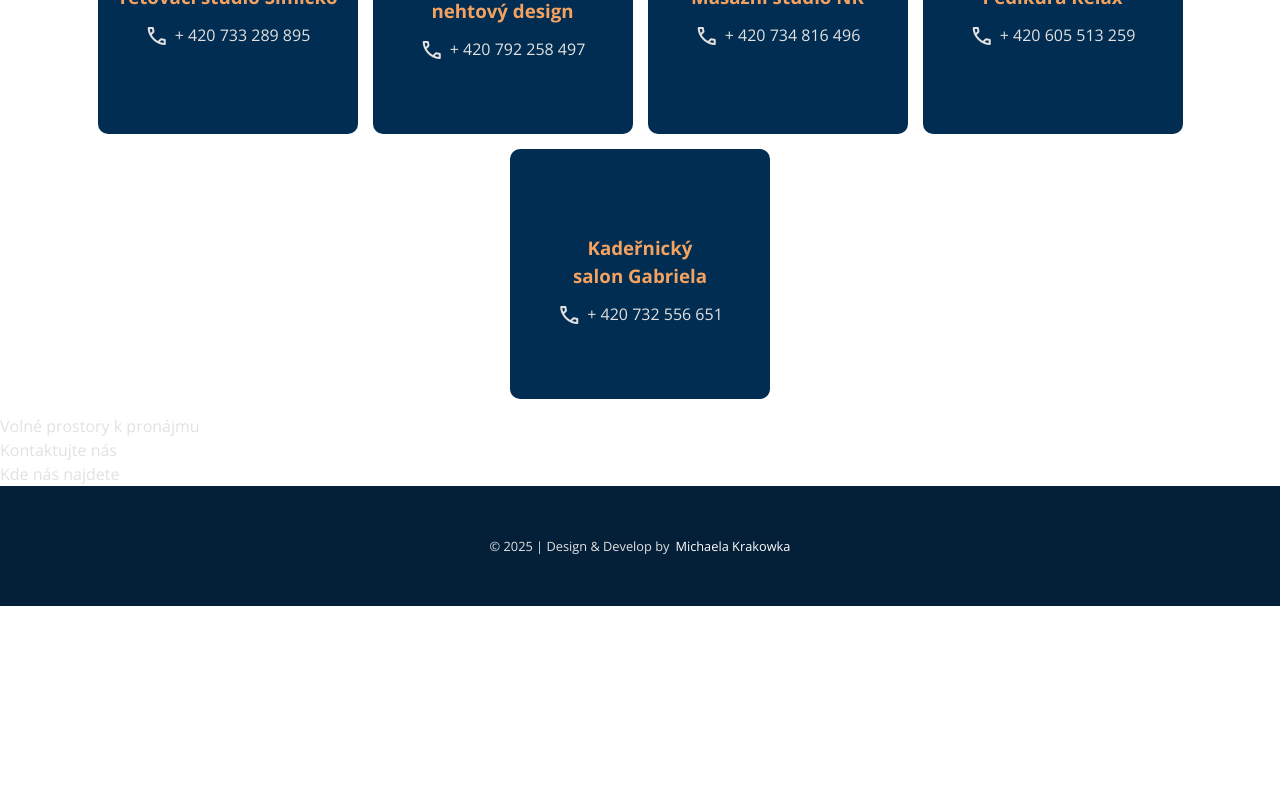
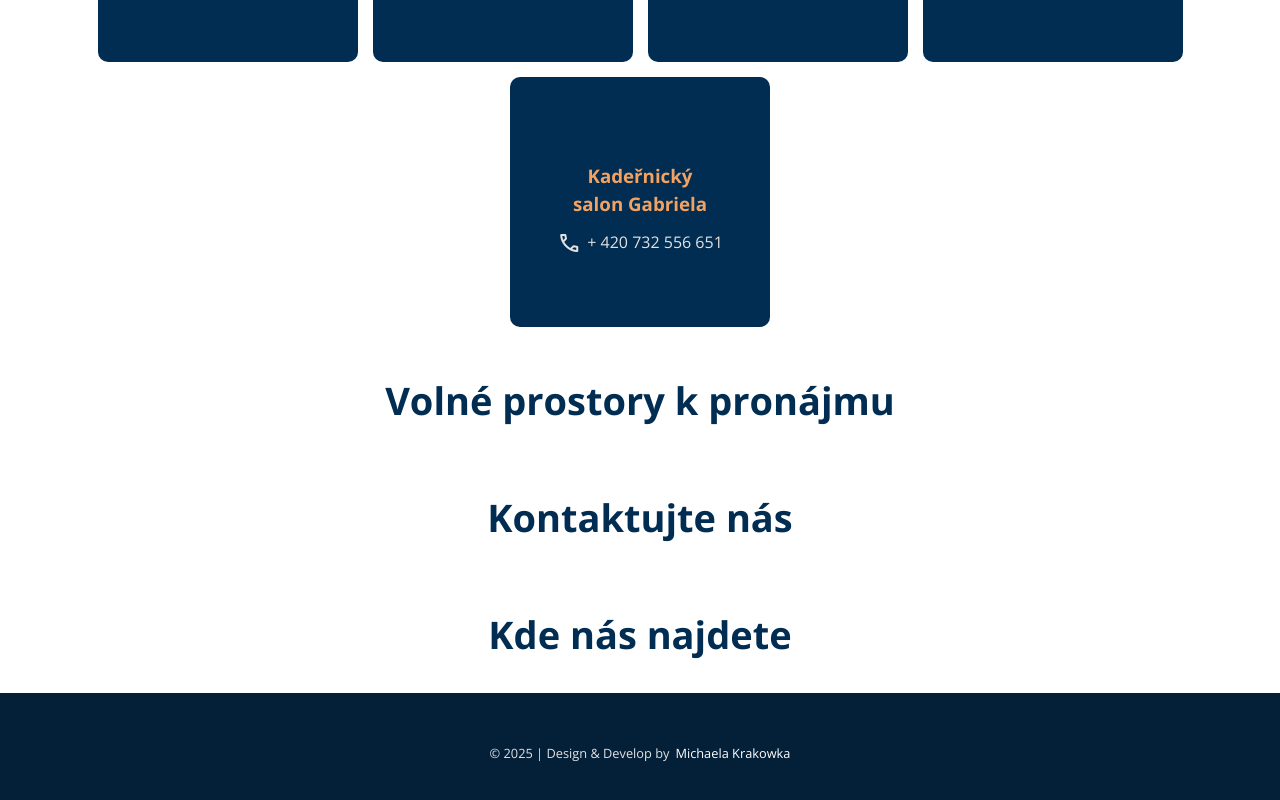
Before and after one commit to MichaelaKrakowka/komercni-centrum, a React (Create React App) app: page / in a window 1280 px wide. Shown: the part 1639-2439 px from the top of the page. Before the commit the page ends 2245 px from the top, so only its background shows below. Built offline with nearby package versions, Linux system fonts and the light colour scheme.

Commit message:
preparing another sections

```diff
--- a/src/components/ForLease.js
+++ b/src/components/ForLease.js
@@ -1,5 +1,9 @@
 import "./ForLease.css";
 
 export const ForLease = () => {
-  return <section>Volné prostory k pronájmu</section>;
+  return (
+    <section id="forLease">
+      <h2 className="secondary_heading">Volné prostory k pronájmu</h2>
+    </section>
+  );
 };
--- a/src/components/Form.js
+++ b/src/components/Form.js
@@ -1,5 +1,9 @@
 import "./Form.css";
 
 export const Form = () => {
-  return <section>Kontaktujte nás</section>;
+  return (
+    <section id="form">
+      <h2 className="secondary_heading">Kontaktujte nás</h2>
+    </section>
+  );
 };
--- a/src/components/HamburgerMenu.js
+++ b/src/components/HamburgerMenu.js
@@ -41,13 +41,18 @@ export const HamburgerMenu = () => {
               </a>
             </Dialog.Close>
             <Dialog.Close asChild>
-              <a href="#freeOffices" className="menu_link">
-                Volné prostory
+              <a href="#forLease" className="menu_link">
+                Volné prostory k pronájmu
               </a>
             </Dialog.Close>
             <Dialog.Close asChild>
-              <a href="#contact" className="menu_link">
+              <a href="#form" className="menu_link">
                 Kontakt
+              </a>
+            </Dialog.Close>
+            <Dialog.Close asChild>
+              <a href="#map" className="menu_link">
+                Kde nás najdete
               </a>
             </Dialog.Close>
           </nav>
--- a/src/components/Map.js
+++ b/src/components/Map.js
@@ -1,5 +1,9 @@
 import "./Map.css";
 
 export const Map = () => {
-  return <section>Kde nás najdete</section>;
+  return (
+    <section id="map">
+      <h2 className="secondary_heading">Kde nás najdete</h2>
+    </section>
+  );
 };
--- a/src/components/Services.css
+++ b/src/components/Services.css
@@ -19,12 +19,11 @@
   display: flex;
   justify-content: center;
   align-items: center;
-  margin-bottom: 32px;
 }
 
 .rselect_trigger {
   min-width: 230px;
-  margin-bottom: 70px;
+  margin-bottom: 30px;
   padding: 10px 12px;
   border: 1px solid #dcdfe4;
   border-radius: 10px;
```
Also changed, not shown: src/data/whyUs.js (deleted, +0 -14 lines).
